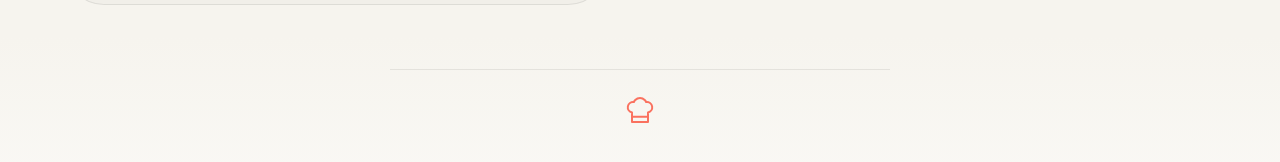
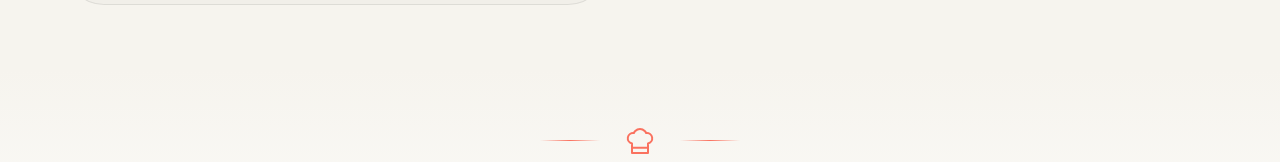
Before and after one commit to YohanSaibb026/LeadingPage, a React (Vite) app: page / in a window 1280 px wide. Shown: the part 722-884 px from the top of the page. Built offline with nearby package versions, Linux system fonts and the light colour scheme.

Commit message:
style: revert last punchline layout changes to previously approved version

```diff
--- a/src/App.css
+++ b/src/App.css
@@ -125,7 +125,7 @@
     margin: 0 auto;
     background-color: var(--hero-bg);
     min-height: auto;
-    padding-bottom: 0rem;
+    padding-bottom: 2rem;
 }
 
 .hero-content {
@@ -1298,7 +1298,7 @@
 
 /* Punchline Divider */
 .punchline-divider {
-    padding: 0.5rem 1.5rem 2.5rem;
+    padding: 3.5rem 1.5rem;
     background: linear-gradient(180deg, var(--hero-bg) 0%, rgba(255, 255, 255, 0.4) 50%, var(--hero-bg) 100%);
     text-align: center;
     position: relative;
@@ -1323,15 +1323,10 @@
 
 .punchline-decorator::before,
 .punchline-decorator::after {
-    display: none;
-}
-
-.punchline-line {
+    content: "";
     height: 1px;
-    width: 100%;
-    max-width: 500px;
-    background: rgba(0, 0, 0, 0.08);
-    margin: 1.5rem auto;
+    width: 60px;
+    background: linear-gradient(to right, transparent, var(--primary), transparent);
 }
 
 .punchline-content p {
--- a/src/App.tsx
+++ b/src/App.tsx
@@ -125,12 +125,10 @@ function App() {
 
             <section className="punchline-divider">
                 <div className="punchline-content">
-                    <div className="punchline-line"></div>
                     <div className="punchline-decorator">
                         <ChefHat size={32} strokeWidth={1.5} />
                     </div>
                     <p>{t('hero.punchline')}</p>
-                    <div className="punchline-line" style={{ marginTop: '2.5rem' }}></div>
                 </div>
             </section>
 
```
